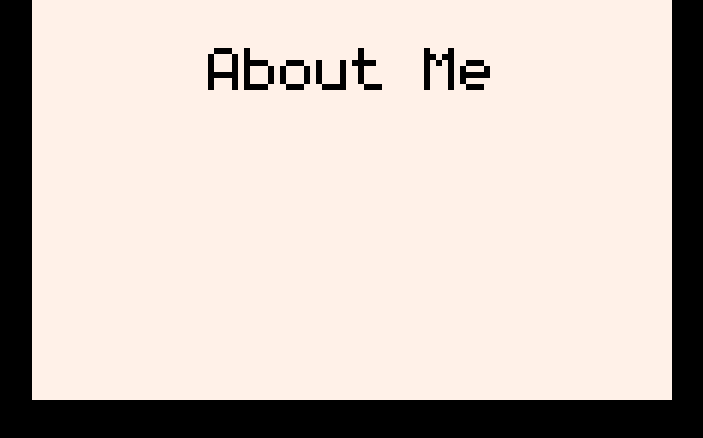
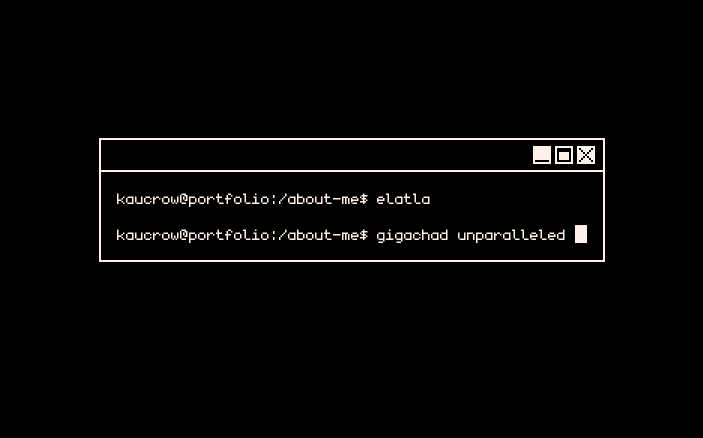
Before and after one commit to Kaucrow/portfolio, a SvelteKit app: page /about-me in a window 1280 px wide. Shown: the top 438 px of the page, without its empty margins (288-991 px from the left). Built offline with nearby package versions, Linux system fonts and the light colour scheme.

Commit message:
feat: Added Terminal component

```diff
--- /dev/null
+++ b/src/lib/components/Terminal.svelte
@@ -0,0 +1,96 @@
+<script lang="ts">
+  import { onMount } from 'svelte';
+
+  import terminalControlsImg from '$lib/assets/terminal_controls.png';
+
+  const {
+    lines,
+    typingSpeed = 30,
+    caretBlinkSpeed = 500,
+  } = $props<{
+    lines: string[];
+    typingSpeed?: number;
+    caretBlinkSpeed?: number;
+  }>();
+
+  let displayedLines: { text: string; fullyTyped: boolean }[] = $state([]);
+  let caretVisible = $state(true);
+  let currentLineIndex = $state(0);
+  let currentCharIndex = 0;
+
+  onMount(() => {
+    if (lines.length > 0) {
+      typeNextLine();
+    }
+
+    const caretInterval = setInterval(() => {
+      caretVisible = !caretVisible;
+    }, caretBlinkSpeed);
+
+    return () => clearInterval(caretInterval);
+  });
+
+  function typeNextLine() {
+    if (currentLineIndex >= lines.length) return;
+
+    const currentLine = lines[currentLineIndex];
+    if (currentCharIndex < currentLine.length) {
+      setTimeout(() => {
+        if (displayedLines.length <= currentLineIndex) {
+          displayedLines = [...displayedLines, { text: '', fullyTyped: false }];
+        }
+
+        displayedLines[currentLineIndex] = {
+          text: currentLine.substring(0, currentCharIndex + 1),
+          fullyTyped: false
+        };
+
+        currentCharIndex++;
+        typeNextLine();
+      }, typingSpeed);
+    } else {
+      displayedLines[currentLineIndex] = {
+        text: currentLine,
+        fullyTyped: true
+      };
+      currentLineIndex++;
+      currentCharIndex = 0;
+
+      if (currentLineIndex < lines.length) {
+        setTimeout(typeNextLine, typingSpeed * 2);
+      }
+    }
+  }
+</script>
+
+<!-- Main Container -->
+<div class="flex flex-col">
+  <!-- Controls -->
+  <div class="flex flex-row items-center relative border-x-2 border-t-2 border-[var(--fg-color)] min-h-[2em]">
+    <img
+      class="cursor-pointer pixelated absolute right-2 transform h-[18px] w-auto"
+      src={terminalControlsImg}
+      alt="Controls"
+    />
+  </div>
+
+  <!-- Content -->
+  <div class="bg-[var(--bg-color)] text-[var(--fg-color)] border-2 border-[var(--fg-color)] text-[1.5em] py-2 px-4">
+    {#each displayedLines as line, i}
+      <div class="flex items-baseline whitespace-pre-wrap">
+        <span class="mr-2">kaucrow@portfolio:/about-me$</span>
+        <span>
+          {line.text}
+          {#if (i === currentLineIndex && !line.fullyTyped) ||
+              (i === displayedLines.length - 1 && line.fullyTyped)}
+            <span class="inline-block w-[0.5em] h-[0.85em] align-text-bottom overflow-hidden">
+              {#if caretVisible}
+                █
+              {/if}
+            </span>
+          {/if}
+        </span>
+      </div>
+    {/each}
+  </div>
+</div>
--- a/src/routes/about-me/+page.svelte
+++ b/src/routes/about-me/+page.svelte
@@ -4,6 +4,8 @@
   const { sceneState, addRoomObject, beginSceneTransition } = useScene();
 
   import { Transition } from "$lib/engine/Transition";
+
+  import Terminal from "$lib/components/Terminal.svelte";
 
   let pageObjectsInitialized = false;
 
@@ -38,8 +40,5 @@
 </script>
 
 <div class="flex items-center justify-center w-full min-h-100">
-  <div class="text-8xl text-center justify-center w-[50%] min-h-100 p-4"
-      style="background-color: var(--fg-color);">
-    <span>About Me</span>
-  </div>
+  <Terminal lines={["elatla", "gigachad unparalleled"]} typingSpeed={100} />
 </div>
```
Also changed, not shown: src/lib/assets/terminal_controls.png (added).
